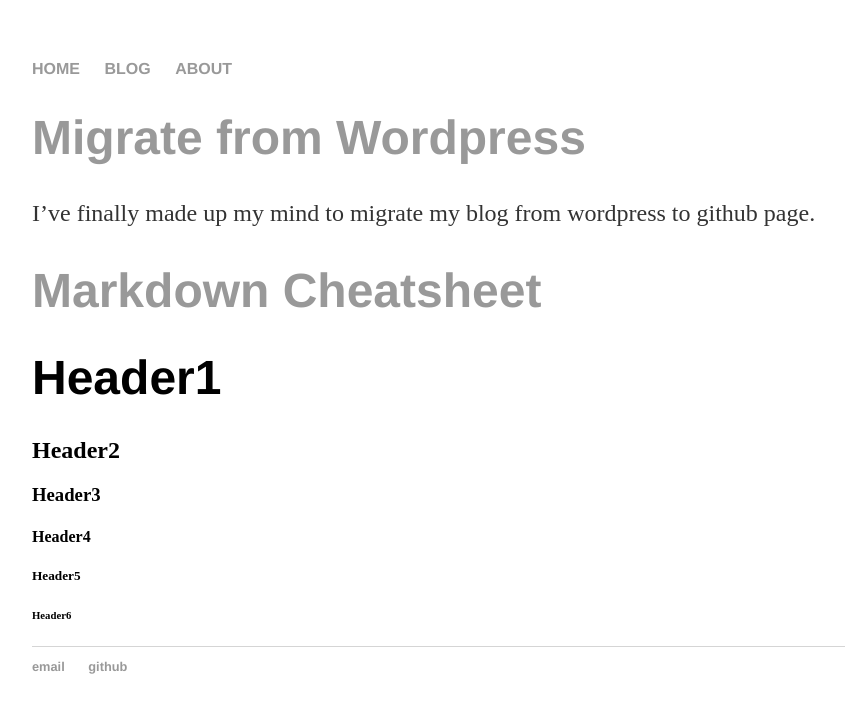
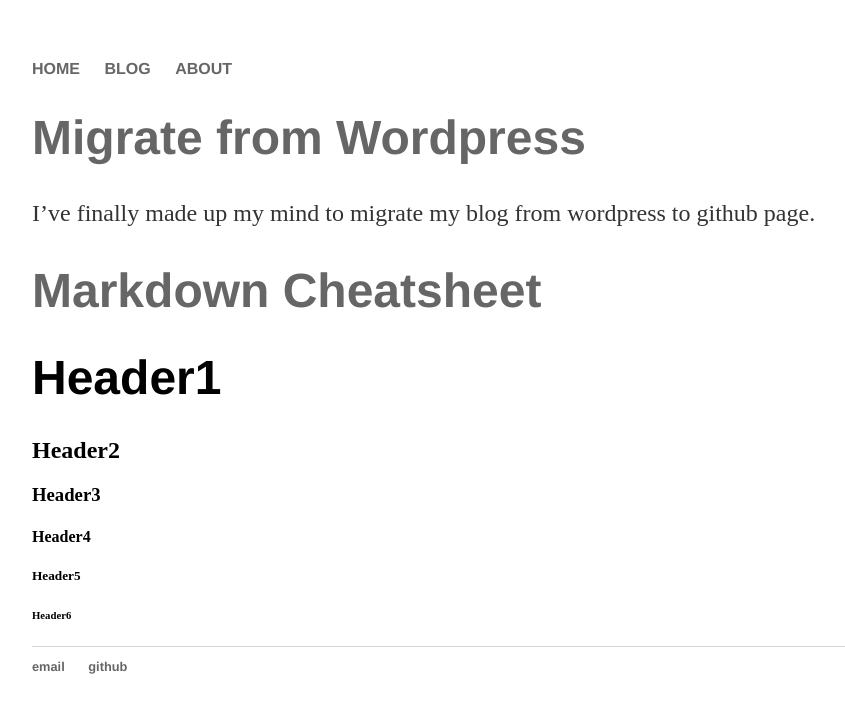
Before and after one commit to relevart/relevart.github.io, a Jekyll site: the page built from index.html, in a window 1280 px wide. Shown: the top 713 px of the page, without its empty margins (160-1005 px from the left). Built offline with Jekyll 4.4.1, drawn with Linux system fonts in a browser that asks for light colours.

Commit message:
updated css

```diff
--- a/css/main.css
+++ b/css/main.css
@@ -14,7 +14,7 @@
 }
 a {
     text-decoration: none;
-    color: #999;
+    color: #666;
 }
 a:hover {
     text-decoration: underline;
--- a/index.html
+++ b/index.html
@@ -3,7 +3,8 @@
 title: Meixuan Shi | Home
 ---
 <div class="post-excerpts">
-  {% for post in site.posts %}
+  {% assign recent-posts = site.posts | sort: 'date' | reverse %}
+  {% for post in recent-posts %}
   <h1 class="post-title">
     <a href="{{ post.url }}">{{ post.title }}</a>
   </h1>
```
